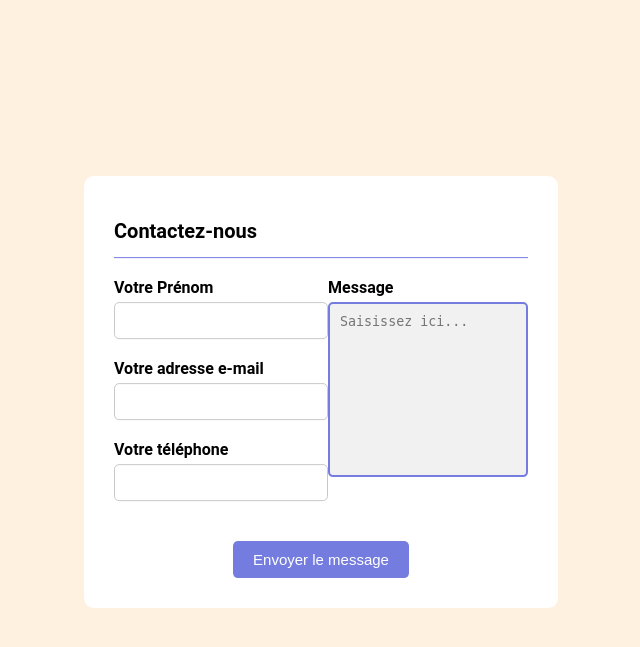
After one commit to hikem1/Deep-Travel-Tutor-, a PHP site: the page made by form contact.html in a window 1280 px wide. The commit adds this page. Shown: the top 647 px of the page, without its empty margins (319-959 px from the left). Run offline with PHP 8.4, Linux system fonts and the light colour scheme.

Commit message:
modifformulaire

```diff
--- /dev/null
+++ b/form contact.html
@@ -0,0 +1,43 @@
+<html lang="fr">
+  <head>
+    <meta charset="UTF-8" />
+    <meta name="viewport" content="width=device-width, initial-scale=1.0" />
+    <meta http-equiv="X-UA-Compatible" content="ie=edge" />
+    <title>formulaire contact</title>
+    <link rel="stylesheet" href="formcontact.css" />
+  </head>
+  <body>
+    <form>
+      <h1>Contactez-nous</h1>
+      <div class="separation"></div>
+      <div class="corps-formulaire">
+        <div class="gauche">
+          <div class="groupe">
+            <label>Votre Prénom</label>
+            <input type="text" autocomplete="off" />
+            <i class="fas fa-user"></i>
+          </div>
+          <div class="groupe">
+            <label>Votre adresse e-mail</label>
+            <input type="text" autocomplete="off" />
+            <i class="fas fa-envelope"></i>
+          </div>
+          <div class="groupe">
+            <label>Votre téléphone</label>
+            <input type="text" autocomplete="off" />
+            <i class="fas fa-mobile"></i>
+          </div>
+        </div>
+        <div class="droite">
+          <div class="groupe">
+            <label>Message</label>
+            <textarea placeholder="Saisissez ici..."></textarea>
+          </div>
+        </div>
+      </div>
+      <div class="pied-formulaire" align="center">
+        <button>Envoyer le message</button>
+      </div>
+    </form>
+  </body>
+</html>
--- /dev/null
+++ b/formcontact.css
@@ -0,0 +1,85 @@
+body {
+    margin: 0px;
+    padding: 0px;
+    background-color: #fef1df;
+    position: absolute;
+    top: 50%;
+    left: 50%;
+    transform: translate(-50%, -50%);
+    font-family: "Roboto", sans-serif;
+    font-weight: bold;
+  }
+
+  form {
+    padding: 30px;
+    background-color: white;
+    border-radius: 10px;
+  }
+  form h1 {
+    font-size: 20px;
+  }
+  form .separation {
+    width: 100%;
+    height: 1px;
+    background-color: #747cdf;
+  }
+  form .corps-formulaire {
+    display: flex;
+    flex-wrap: wrap;
+    margin-bottom: 30px;
+  }
+  form .corps-formulaire .groupe {
+    position: relative;
+    margin-top: 20px;
+    display: flex;
+    flex-direction: column;
+  }
+  form .corps-formulaire .gauche .groupe input {
+    margin-top: 5px;
+    padding: 10px 5px 10px 30px;
+    border: 1px solid #c9c9c9;
+    outline-color: #747cdf;
+    border-radius: 5px;
+  }
+  form .corps-formulaire .gauche .groupe i {
+    position: absolute;
+    left: 0;
+    top: 25px;
+    padding: 9px 8px;
+    color: #747cdf;
+}
+form .corps-formulaire .droite {
+    margin-left: 40px;
+}
+form .corps-formulaire .droite .groupe {
+    height: 100%;
+}
+form .corps-formulaire .droite .groupe textarea {
+    margin-top: 5px;
+    padding: 10px;
+    background-color: #f1f1f1;
+    border: 2px solid #747cdf;
+    outline: none;
+    border-radius: 5px;
+    resize: none;
+    height: 72%;
+}
+form .pied-formulaire button {
+    margin-top: 10px;
+    background-color: #747cdf;
+    color: white;
+    font-size: 15px;
+    border: none;
+    padding: 10px 20px;
+    border-radius: 5px;
+    outline: none;
+    cursor: pointer;
+    transition: transform 0.5s;
+}
+form .pied-formulaire button:hover {
+    transform: scale(1.05);
+}
+
+form .corps-formulaire .droite {
+    margin-left: 0px;
+}
--- a/inscription.html
+++ b/inscription.html
@@ -8,6 +8,9 @@
     <title>Deep travel</title>
 </head>
 <body>
+  <section>
+    <img src="assets/img/logoDetoureComp.png" alt="">
+  </section>
     <header>
         <center>
         <fieldset>
```
Also changed, not shown: Untitled-1.html (added, +54 -0 lines), formulairecb.css (+13 -2 lines), formulairecb.html (+20 -36 lines), inscription.css (+13 -0 lines), testddfdff.css (added, +75 -0 lines).
